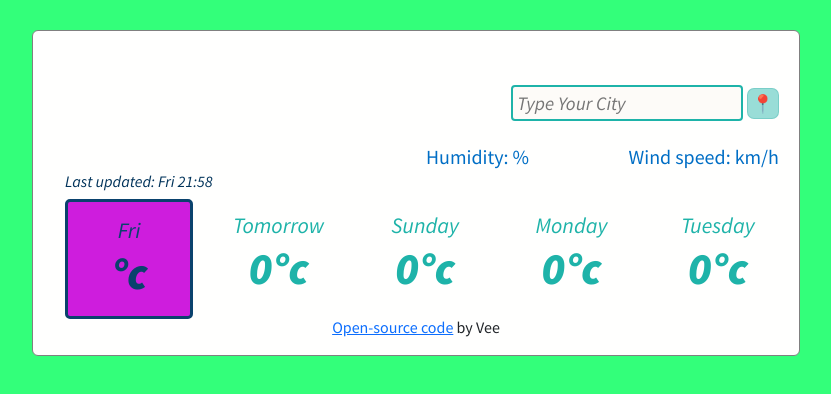
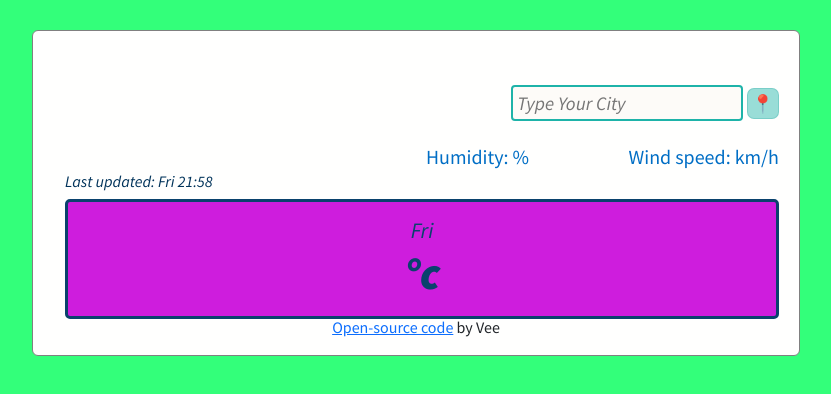
Before and after one commit to vee-debug/WeatherProject, a website built with Parcel: page index.html in a window 1280 px wide. Shown: the whole page, without its empty margins (224-1055 px from the left). Built offline with nearby package versions, Linux system fonts and the light colour scheme; no server answers.

Commit message:
Update index.html

```diff
--- a/index.html
+++ b/index.html
@@ -57,27 +57,7 @@
           <div class="todays-day" id="day-today">Mon</div>
           <div class="todays-temp"> <span id="todays-temperature"></span>°c</div>
         </div>
-        <div class="col-sm future-forecast">
-          <div class="future-days">Tomorrow</div>
-          <div class="future-temps">0°c</div>
 
-        </div>
-        <div class="col-sm future-forecast">
-          <div class="future-days">Sunday</div>
-          <div class="future-temps">0°c</div>
-
-        </div>
-        <div class="col-sm future-forecast">
-          <div class="future-days">Monday</div>
-          <div class="future-temps">0°c</div>
-
-        </div>
-        <div class="col-sm future-forecast">
-          <div class="future-days">Tuesday</div>
-          <div class="future-temps">0°c</div>
-
-        </div>
-      </div>
 
 <div class="text-center "><a href="https://github.com/vee-debug/WeatherProject/edit/main/index.html">Open-source code</a><span> by Vee</span></div>
         <script src="index.js"></script>
```
